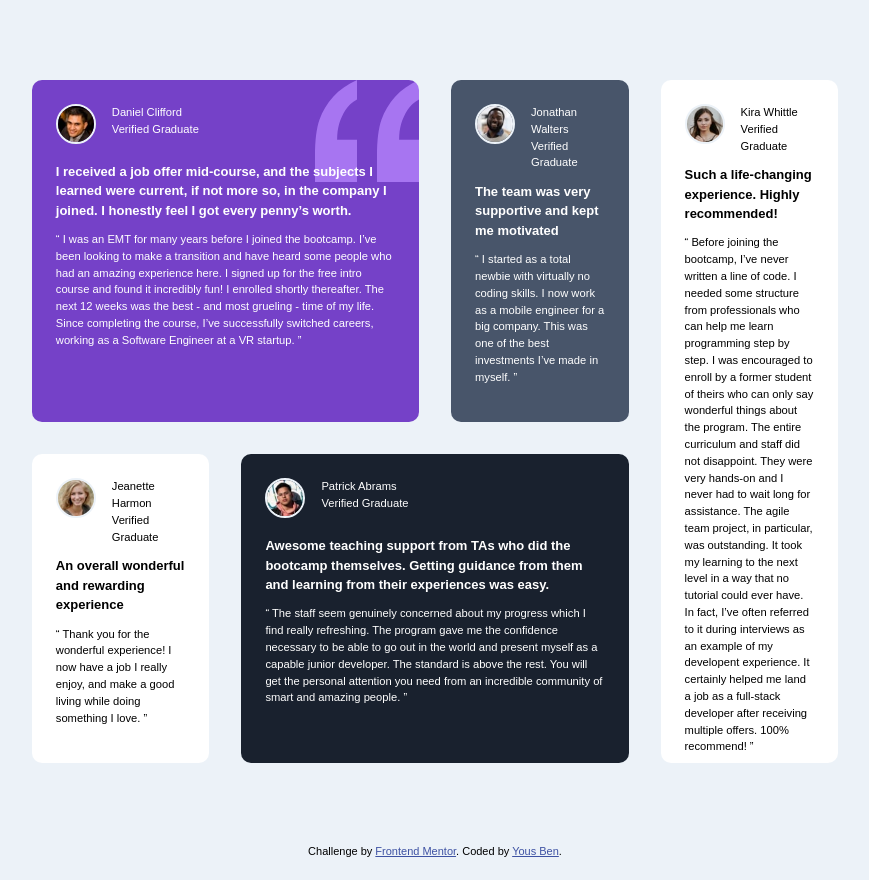
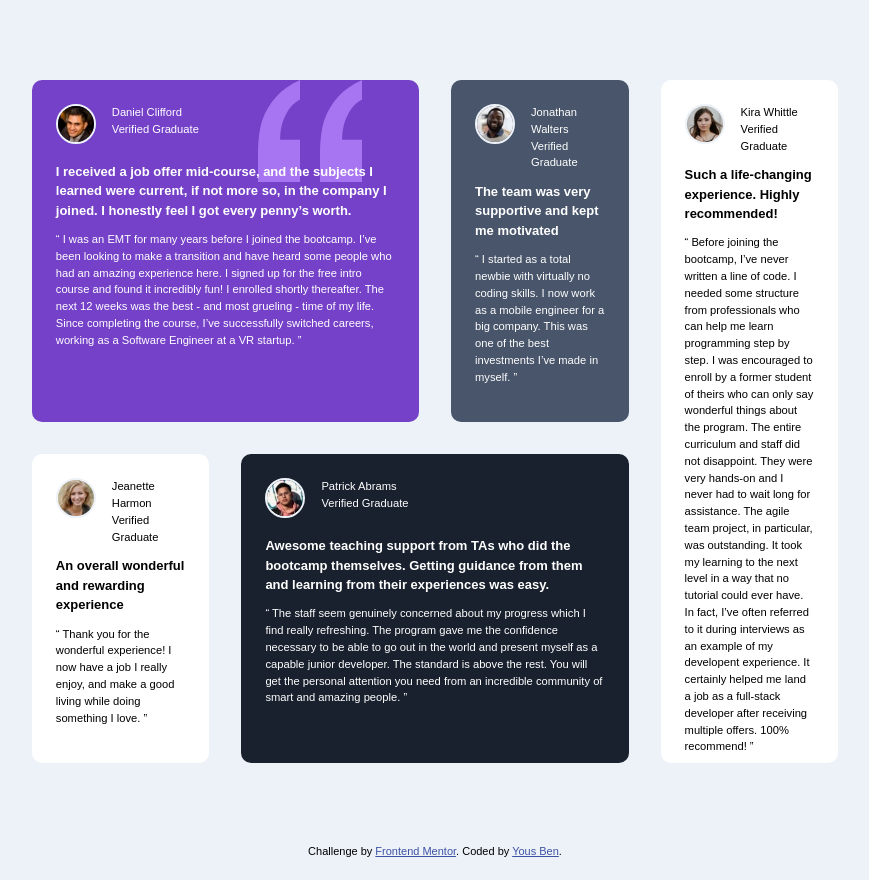
Before and after one commit to yousra10/Testimonial-Grid-Section-challenge, a plain HTML site: page index.html in a window 1280 px wide. Shown: the whole page, without its empty margins (205-1074 px from the left). Drawn offline with Linux system fonts and the light colour scheme.

Commit message:
Update styles.css

```diff
--- a/styles.css
+++ b/styles.css
@@ -112,8 +112,8 @@ font-weight: normal;
   grid-column: 1/3;
   grid-row: 1;
   background-image: url('images/bg-pattern-quotation.svg');
+  background-position-x: 80%;
   background-repeat: no-repeat;
-  background-position: top right;
 }
 
 .Jonathan {
```
